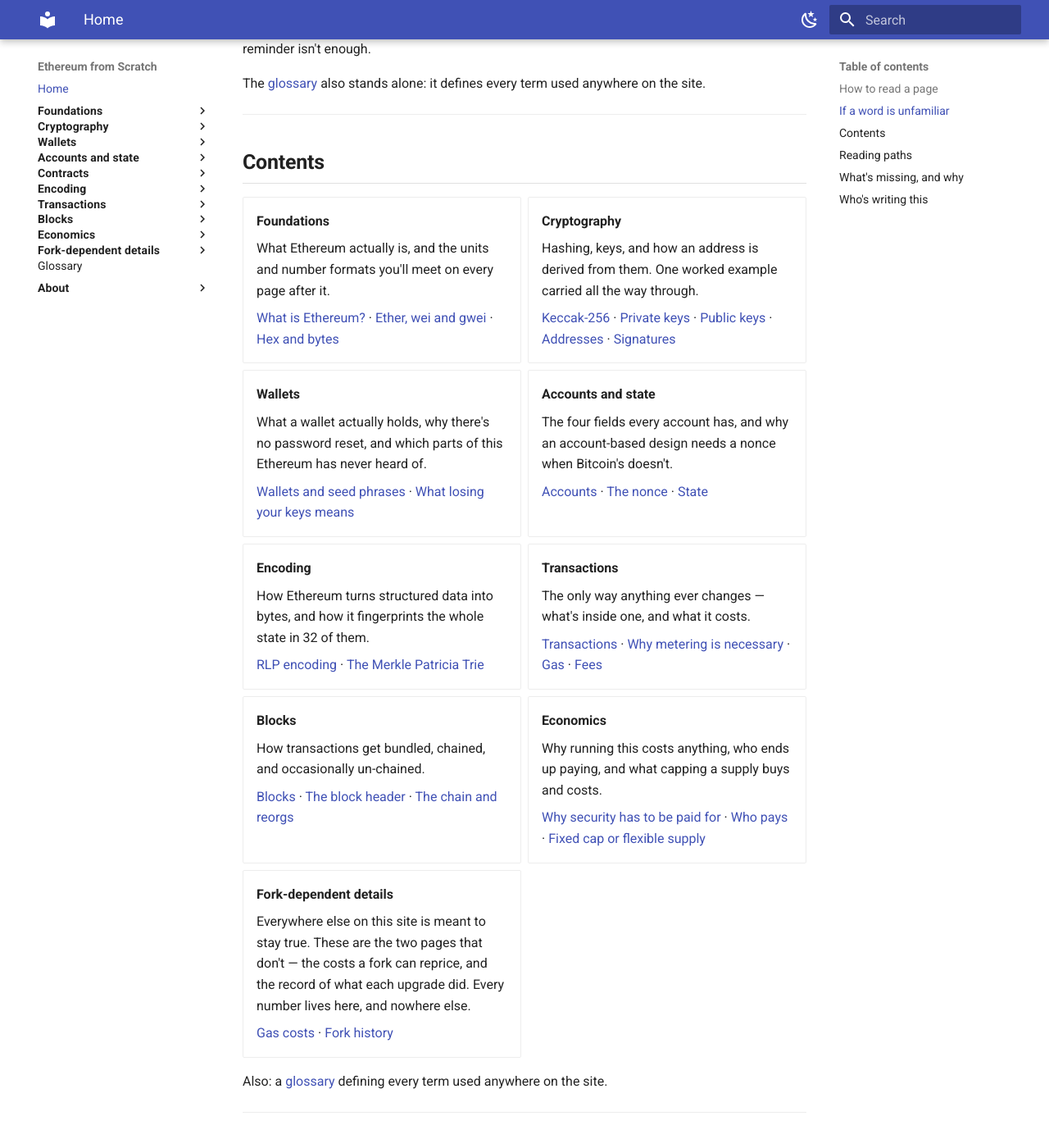
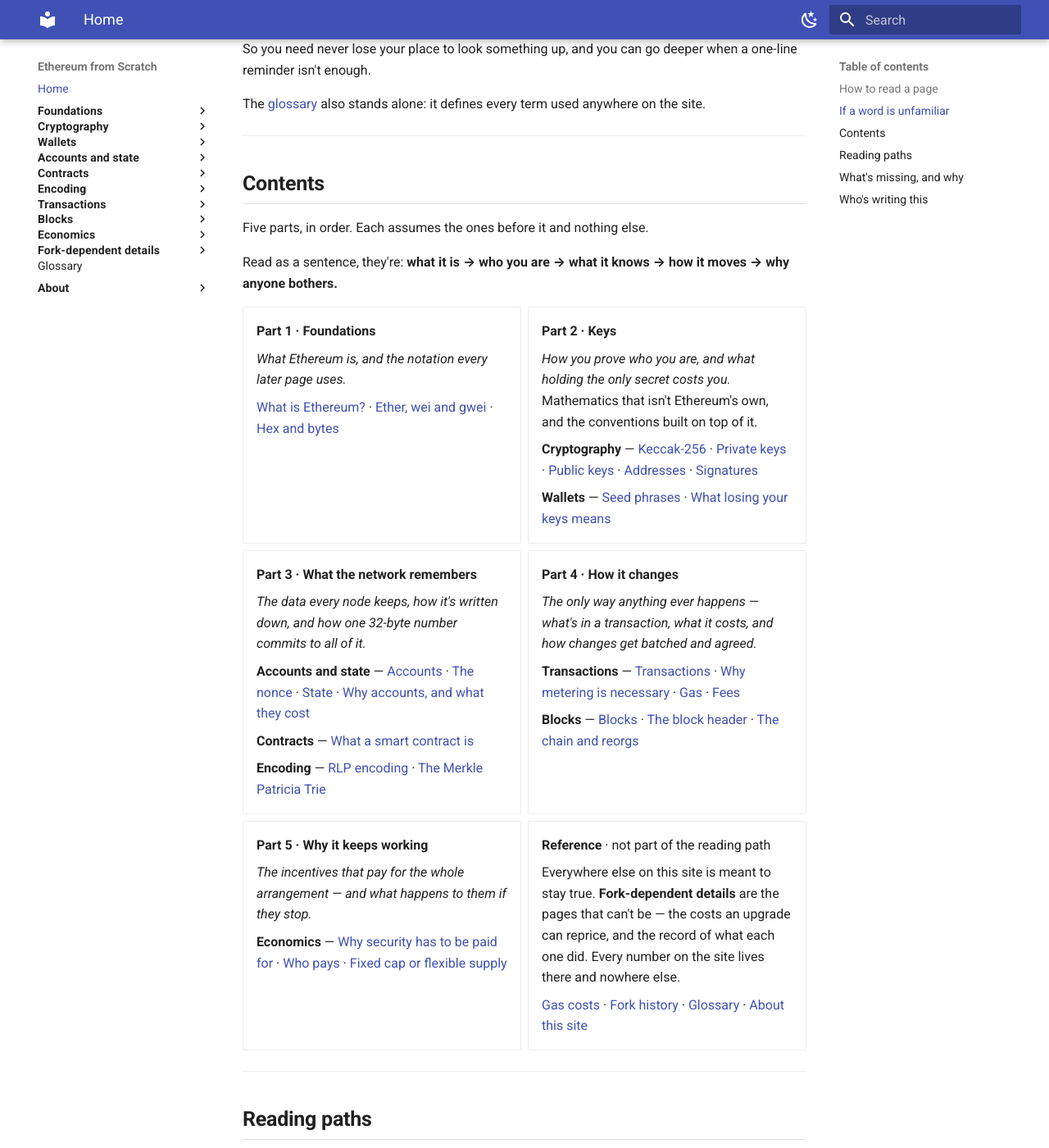
Before and after one commit to davide-stocco/ethereum-from-scratch, an MkDocs documentation site: the page built from docs/index.md, in a window 1280 px wide and 1400 px high, scrolled down 1352 px. Shown: the whole window at 82% size. Built offline with MkDocs 1.6.1 and Material for MkDocs 9.7.7, drawn with Linux system fonts in a browser that asks for light colours; some of the changed text lies outside the part shown.

Commit message:
Rebuild the homepage contents around five reading parts
Revert first: the sidebar accent is gone. The colours were too low in
saturation to tell apart at 2px, which was my error - I chose muted hues
to avoid clashing with the semantic palette and ended up with five
indistinguishable greys. The idea does not survive being made tasteful
enough not to clash.

So the parts are expressed in words instead, starting where they have to
work first. Nine section cards become six: five parts plus reference,
each with a one-line statement of what it covers, and the sections kept
visible inside their part so the homepage and the sidebar still agree.

Added the spine as a sentence, because it is the most useful thing the
grouping produces: what it is, who you are, what it knows, how it moves,
why anyone bothers.

Two things were already out of date and are fixed on the way. Contracts
had no card at all, having been added to the nav after the homepage was
written, and Accounts and state was missing the why-accounts page. A
check now confirms every page in the nav is linked from the homepage.

Reading paths rewritten to speak in parts rather than naming sections,
and the first rule now says why the site is in five parts - the order is
the argument.

```diff
--- a/docs/index.md
+++ b/docs/index.md
@@ -8,7 +8,7 @@ Ethereum is usually explained badly. Most introductions either hand you a metaph
 
 This site tries something different, with two rules.
 
-**Nothing is explained before its prerequisites.** Start at [What is Ethereum?](foundations/what-is-ethereum.md), work down the menu, and each page assumes you've read the ones above it and nothing more.
+**Nothing is explained before its prerequisites.** Start at [What is Ethereum?](foundations/what-is-ethereum.md), work down, and each page assumes you've read the ones above it and nothing more. The site is in **five parts** for that reason — the order is the argument.
 
 **Everything here is permanent.** Ethereum upgrades through hard forks, and plenty of tutorials that were accurate when written are now quietly wrong. So this site begins with the part of Ethereum that has **not changed since 2015** — and realistically cannot, because altering any of it would break every wallet, library and deployed contract at once.
 
@@ -42,71 +42,63 @@ The [glossary](glossary.md) also stands alone: it defines every term used anywhe
 
 ## Contents
 
+Five parts, in order. Each assumes the ones before it and nothing else.
+
+Read as a sentence, they're: **what it is → who you are → what it knows → how it moves → why anyone bothers.**
+
 <div class="grid cards" markdown>
 
-- **Foundations**
+- **Part 1 · Foundations**
 
-    What Ethereum actually is, and the units and number formats you'll meet on every page after it.
+    *What Ethereum is, and the notation every later page uses.*
 
     [What is Ethereum?](foundations/what-is-ethereum.md) · [Ether, wei and gwei](foundations/ether.md) · [Hex and bytes](foundations/hex-and-bytes.md)
 
-- **Cryptography**
+- **Part 2 · Keys**
 
-    Hashing, keys, and how an address is derived from them. One worked example carried all the way through.
+    *How you prove who you are, and what holding the only secret costs you.* Mathematics that isn't Ethereum's own, and the conventions built on top of it.
 
-    [Keccak-256](crypto/keccak256.md) · [Private keys](crypto/private-keys.md) · [Public keys](crypto/public-keys.md) · [Addresses](crypto/addresses.md) · [Signatures](crypto/signatures.md)
+    **Cryptography** — [Keccak-256](crypto/keccak256.md) · [Private keys](crypto/private-keys.md) · [Public keys](crypto/public-keys.md) · [Addresses](crypto/addresses.md) · [Signatures](crypto/signatures.md)
 
-- **Wallets**
+    **Wallets** — [Seed phrases](wallets/seed-phrases.md) · [What losing your keys means](wallets/losing-your-keys.md)
 
-    What a wallet actually holds, why there's no password reset, and which parts of this Ethereum has never heard of.
+- **Part 3 · What the network remembers**
 
-    [Wallets and seed phrases](wallets/seed-phrases.md) · [What losing your keys means](wallets/losing-your-keys.md)
+    *The data every node keeps, how it's written down, and how one 32-byte number commits to all of it.*
 
-- **Accounts and state**
+    **Accounts and state** — [Accounts](accounts/accounts.md) · [The nonce](accounts/nonce.md) · [State](accounts/state.md) · [Why accounts, and what they cost](accounts/why-accounts.md)
 
-    The four fields every account has, and why an account-based design needs a nonce when Bitcoin's doesn't.
+    **Contracts** — [What a smart contract is](contracts/smart-contracts.md)
 
-    [Accounts](accounts/accounts.md) · [The nonce](accounts/nonce.md) · [State](accounts/state.md)
+    **Encoding** — [RLP encoding](encoding/rlp.md) · [The Merkle Patricia Trie](encoding/merkle-patricia-trie.md)
 
-- **Encoding**
+- **Part 4 · How it changes**
 
-    How Ethereum turns structured data into bytes, and how it fingerprints the whole state in 32 of them.
+    *The only way anything ever happens — what's in a transaction, what it costs, and how changes get batched and agreed.*
 
-    [RLP encoding](encoding/rlp.md) · [The Merkle Patricia Trie](encoding/merkle-patricia-trie.md)
+    **Transactions** — [Transactions](transactions/transactions.md) · [Why metering is necessary](transactions/why-metering.md) · [Gas](transactions/gas.md) · [Fees](transactions/fees.md)
 
-- **Transactions**
+    **Blocks** — [Blocks](blocks/blocks.md) · [The block header](blocks/block-header.md) · [The chain and reorgs](blocks/the-chain.md)
 
-    The only way anything ever changes — what's inside one, and what it costs.
+- **Part 5 · Why it keeps working**
 
-    [Transactions](transactions/transactions.md) · [Why metering is necessary](transactions/why-metering.md) · [Gas](transactions/gas.md) · [Fees](transactions/fees.md)
+    *The incentives that pay for the whole arrangement — and what happens to them if they stop.*
 
-- **Blocks**
+    **Economics** — [Why security has to be paid for](economics/security-budget.md) · [Who pays](economics/who-pays.md) · [Fixed cap or flexible supply](economics/supply-cap.md)
 
-    How transactions get bundled, chained, and occasionally un-chained.
+- **Reference** · not part of the reading path
 
-    [Blocks](blocks/blocks.md) · [The block header](blocks/block-header.md) · [The chain and reorgs](blocks/the-chain.md)
+    Everywhere else on this site is meant to stay true. **Fork-dependent details** are the pages that can't be — the costs an upgrade can reprice, and the record of what each one did. Every number on the site lives there and nowhere else.
 
-- **Economics**
-
-    Why running this costs anything, who ends up paying, and what capping a supply buys and costs.
-
-    [Why security has to be paid for](economics/security-budget.md) · [Who pays](economics/who-pays.md) · [Fixed cap or flexible supply](economics/supply-cap.md)
-
-- **Fork-dependent details**
-
-    Everywhere else on this site is meant to stay true. These are the two pages that don't — the costs a fork can reprice, and the record of what each upgrade did. Every number lives here, and nowhere else.
-
-    [Gas costs](reference/gas-costs.md) · [Fork history](reference/fork-history.md)
+    [Gas costs](reference/gas-costs.md) · [Fork history](reference/fork-history.md) · [Glossary](glossary.md) · [About this site](about/forks.md)
 
 </div>
-
-Also: a [glossary](glossary.md) defining every term used anywhere on the site.
 
 ---
 
 ## Reading paths
 
-The menu is one sensible order, and reading straight down it works. But depending on why you're here, some of it can wait.
+Straight through, part by part, is the order the site is built for. But depending on why you're here, some of it can wait.
 
 **New to Ethereum — read in order.** Start at [What is Ethereum?](foundations/what-is-ethereum.md) and work down. Nothing assumes anything you haven't already read.
 
@@ -114,9 +106,9 @@ The menu is one sensible order, and reading straight down it works. But dependin
 
 > [What is Ethereum?](foundations/what-is-ethereum.md) → [Ether, wei and gwei](foundations/ether.md) → [Why security has to be paid for](economics/security-budget.md) → [Who pays](economics/who-pays.md) → [Fixed cap or flexible supply](economics/supply-cap.md)
 
-Cryptography, encoding and accounts can be skipped and picked up later.
+Parts 2 to 4 can wait, and picking them up later costs nothing.
 
-**Here for the technical detail.** Work down Foundations, Cryptography, Accounts and Encoding in order. These are the parts that haven't changed since 2015, so they're worth learning properly once.
+**Here for the technical detail.** Parts 1 to 3, in order. That's nearly everything on the site that has not changed since 2015 — so it's worth learning properly once rather than twice.
 
 **Looking for one specific thing.** Use the search box, or the [glossary](glossary.md) for a quick definition with a link to the page that explains it.
 
```
